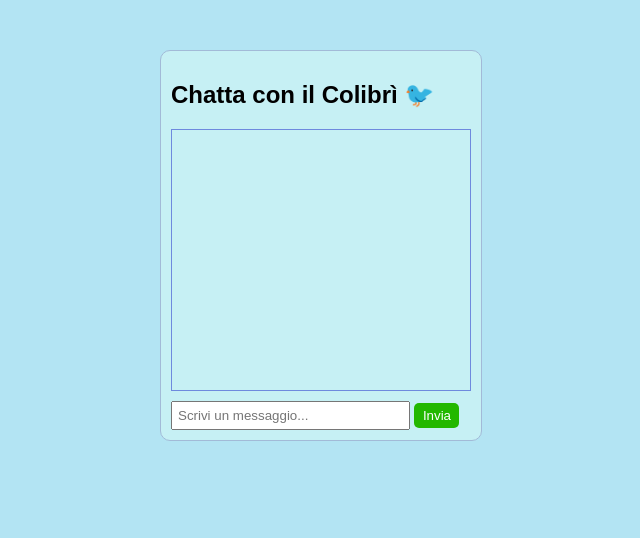
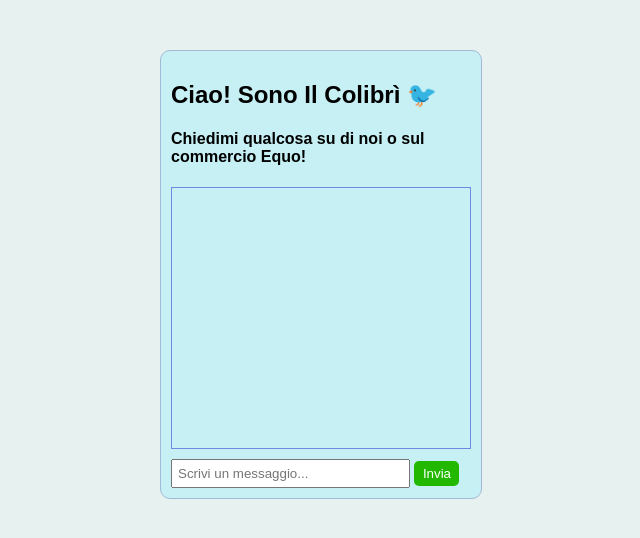
Before and after one commit to Lab2Expo/colibri-chatbot, a Flask app: page / in a window 1280 px wide. Shown: the top 538 px of the page, without its empty margins (319-959 px from the left). Run offline with Flask 3, Linux system fonts and the light colour scheme.

Commit message:
aggiornato commento iniziale e lettura di link

```diff
--- a/app.py
+++ b/app.py
@@ -4,7 +4,7 @@ from flask import Flask, request, jsonify, render_template
 app = Flask(__name__)
 
 responses = {
-    "ciao": "Ciao! Sono il Colibrì 🌱, benvenuto nel nostro mondo di commercio equo e solidale!",
+    "ciao": "Ciao! Sono il Colibrì 🌱, benvenuto nel nostro mondo del commercio equo e solidale!",
     "commercio": "Il commercio equo sostiene i produttori del Sud del mondo garantendo un prezzo giusto, diritti per i lavoratori e rispetto per l’ambiente.",
     "prodotti": "Vendiamo cibo, artigianato e tessili dal commercio equo, bio e solidali.",
     "dove": "Siamo a Monselice, in via … Ti aspettiamo!",
@@ -21,7 +21,7 @@ def chat():
     data = request.json
     user_message = data.get("message", "").lower()
 
-    reply = "Non ho capito bene 🤔, ma posso raccontarti del commercio equo se vuoi!"
+    reply = "Scusa, ma sto ancora imparando. Prova a riformulare la frase!"
     for key in responses:
         if key in user_message:
             reply = responses[key]
--- a/templates/index.html
+++ b/templates/index.html
@@ -4,7 +4,7 @@
   <meta charset="UTF-8">
   <title>Chat con il Colibrì</title>
   <style>
-    body { font-family: Arial, sans-serif; background: #b3e4f3; }
+    body { font-family: Arial, sans-serif; background: #e7f2f0; }
     #chatbox { width: 300px; margin: 50px auto; border: 1px solid #a2bad7; background: rgb(198, 240, 244); padding: 10px; border-radius: 10px; }
     #messages { height: 250px; overflow-y: auto; border: 1px solid #6e8ade; padding: 5px; margin-bottom: 10px; }
     #userInput { width: 75%; padding: 5px; }
@@ -14,7 +14,8 @@
 </head>
 <body>
   <div id="chatbox">
-    <h2>Chatta con il Colibrì 🐦</h2>
+    <h2>Ciao!   Sono Il Colibrì 🐦</h2>
+    <h4>Chiedimi qualcosa su di noi o sul commercio Equo!</h4>
     <div id="messages"></div>
     <input type="text" id="userInput" placeholder="Scrivi un messaggio...">
     <button onclick="sendMessage()">Invia</button>
@@ -38,7 +39,8 @@
       let data = await response.json();
 
       // Mostra la risposta del Colibrì
-      messages.innerHTML += `<div><b>Colibrì:</b> ${data.reply}</div>`;
+      messages.innerHTML += `<div><b>Colibrì:</b> ${data.reply.replace(/(https?:\/\/[^\s]+)/g, '<a href="$1" target="_blank">$1</a>')}</div>`;
+
 
       // Pulisce il campo input
       document.getElementById("userInput").value = "";
```
